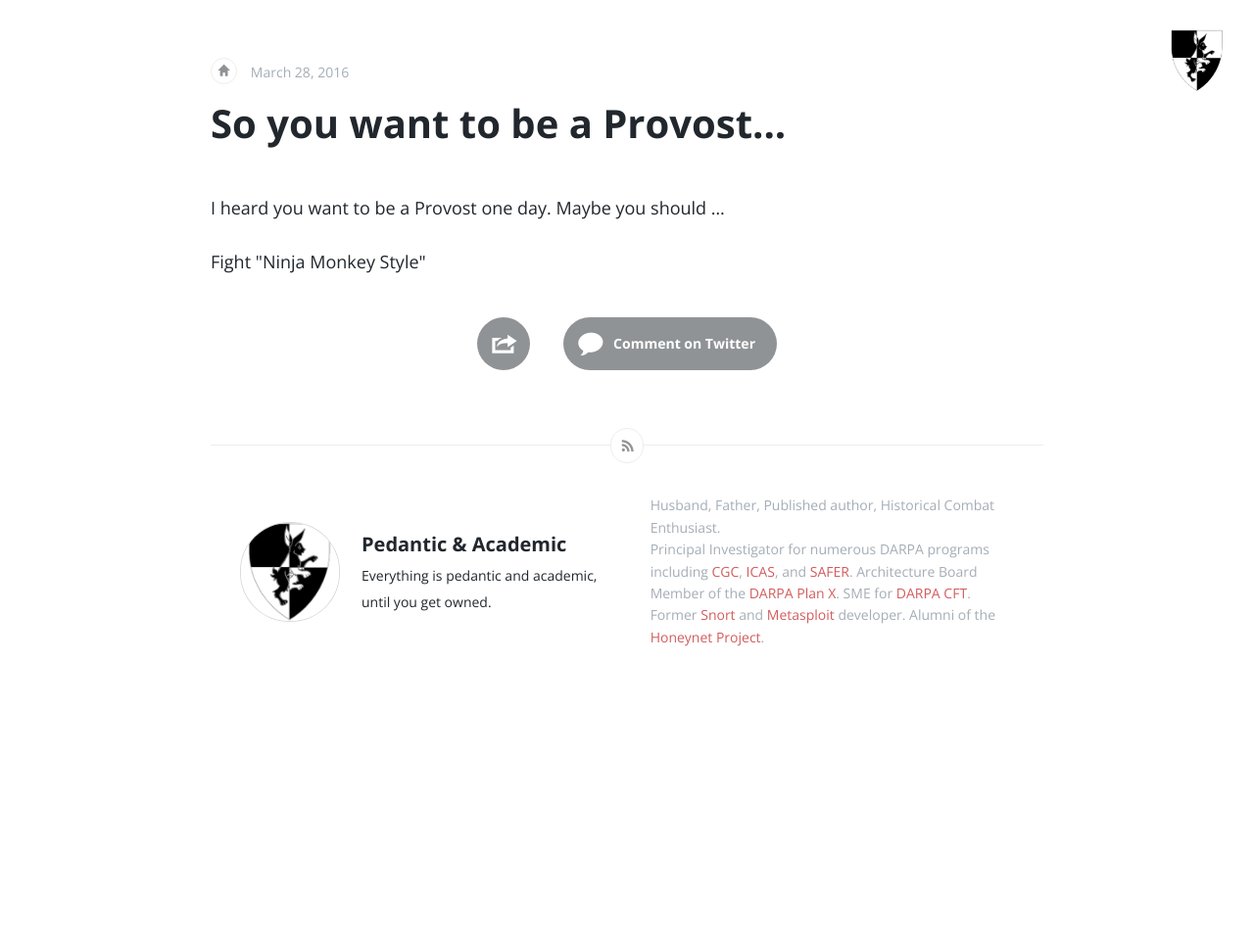
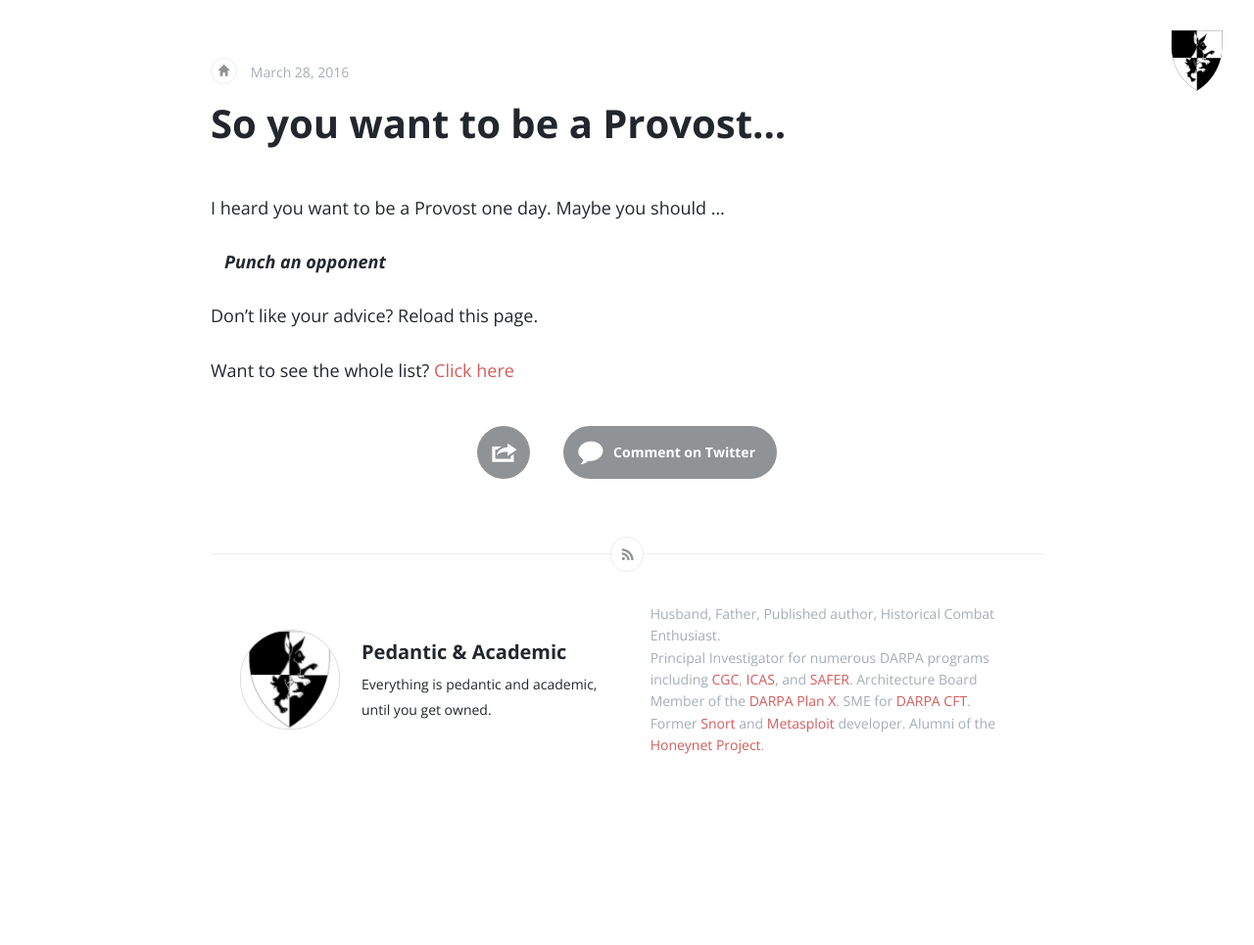
Before and after one commit to demoray/demoray.github.io, a Jekyll site: the page built from _posts/2016-03-28-so-you-want-to-be-a-provost.md, in a window 1280 px wide. Shown: the whole page at 98% size. Built offline with Jekyll 4.4.1, drawn with Linux system fonts in a browser that asks for light colours; comment, search, counter and statistics services are not loaded.

Commit message:
show the entire list if you click a link.

```diff
--- a/_posts/2016-03-28-so-you-want-to-be-a-provost.md
+++ b/_posts/2016-03-28-so-you-want-to-be-a-provost.md
@@ -5,39 +5,61 @@
 
 I heard you want to be a Provost one day.  Maybe you should ...
 
-<span id="dostuff">(turn javascript on so you can see this)</span>
+<i><b><span id="dostuff">(turn javascript on so you can see this)</span></b></i>
+
+Don't like your advice?  Reload this page.
+
+Want to see the whole list?  <a id="all_the_things">Click here</a>
 
 <script>
 var things = [
-    "Attempt to rip the chain off a sitting monarch's neck",
-    "Fight in Battle of Nations",
-    "Get a longer sword",
-    "Just keep doing what you're doing",
-    "Say there's no checklist and then check your list",
-    "Screw up your knee",
-    "Screw up your shoulder",
-    "Stop fencing",
-    "Take up crossfit",
-    "Win everything.  Win some more, and then maybe win a few more things.  Only then think about service.  Maybe.",
+    'Attempt to rip the chain off a sitting monarch\'s neck',
     'Build an anonymous report card system for provosts',
     'Challenge someone to an actual duel',
     'Convince the entire army to scream "Fuck em in the ass"',
+    'Do some service.  Maybe.  I\'ve heard it\'s important.',
     'Enjoy fighting',
     'Fight "Ninja Monkey Style"',
+    'Fight in Battle of Nations',
     'Frequently use the excuse "Connor days it was OK"',
+    'Get a longer sword',
+    'Get into Krav Maga',
+    'Get smacked upside the head with a mallet.',
+    'Have a pirate ship',
     'Have your emails forwarded from a private mailing list',
+    'Just keep doing what you\'re doing',
     'Move to Lochmere',
     'Play daggers for shots!',
     'Punch an opponent',
+    'Say there is no checklist and then check your list',
+    'Screw up your knee',
+    'Screw up your shoulder',
     'Show the ferocity of the Atlantian Army on the field by outfitting them all with feather boas.',
     'Start a snarky podcast',
     'Start wearing orange pants',
+    'Stop fencing',
     'Take a personal student while a free scholar',
+    'Take up crossfit',
     'Tell people to "JFP".',
     'Throw your mask across the field',
     'Use a decapitated baby doll head as a parrying device',
     'Wear a bright gold jerkin',
+    'Win everything.  Win some more, and then maybe win a few more things.  Only then think about service.  Maybe.',
 ];
 var thing = things[Math.floor(Math.random() * things.length)];
-document.getElementById('dostuff').innerHTML = thing;
+document.getElementById('dostuff').innerHTML = "&nbsp;&nbsp;&nbsp;" + thing;
+
+function add_all() {
+    result = '<ul>';
+    for (var i in things) {
+        result += '<li>' + things[i] + '</li>';
+    }
+    result += '</ul>';
+    document.getElementById('dostuff').innerHTML = result;
+}
+
+$('#all_the_things').click(function() {
+    add_all();
+});
+
 </script>
```
